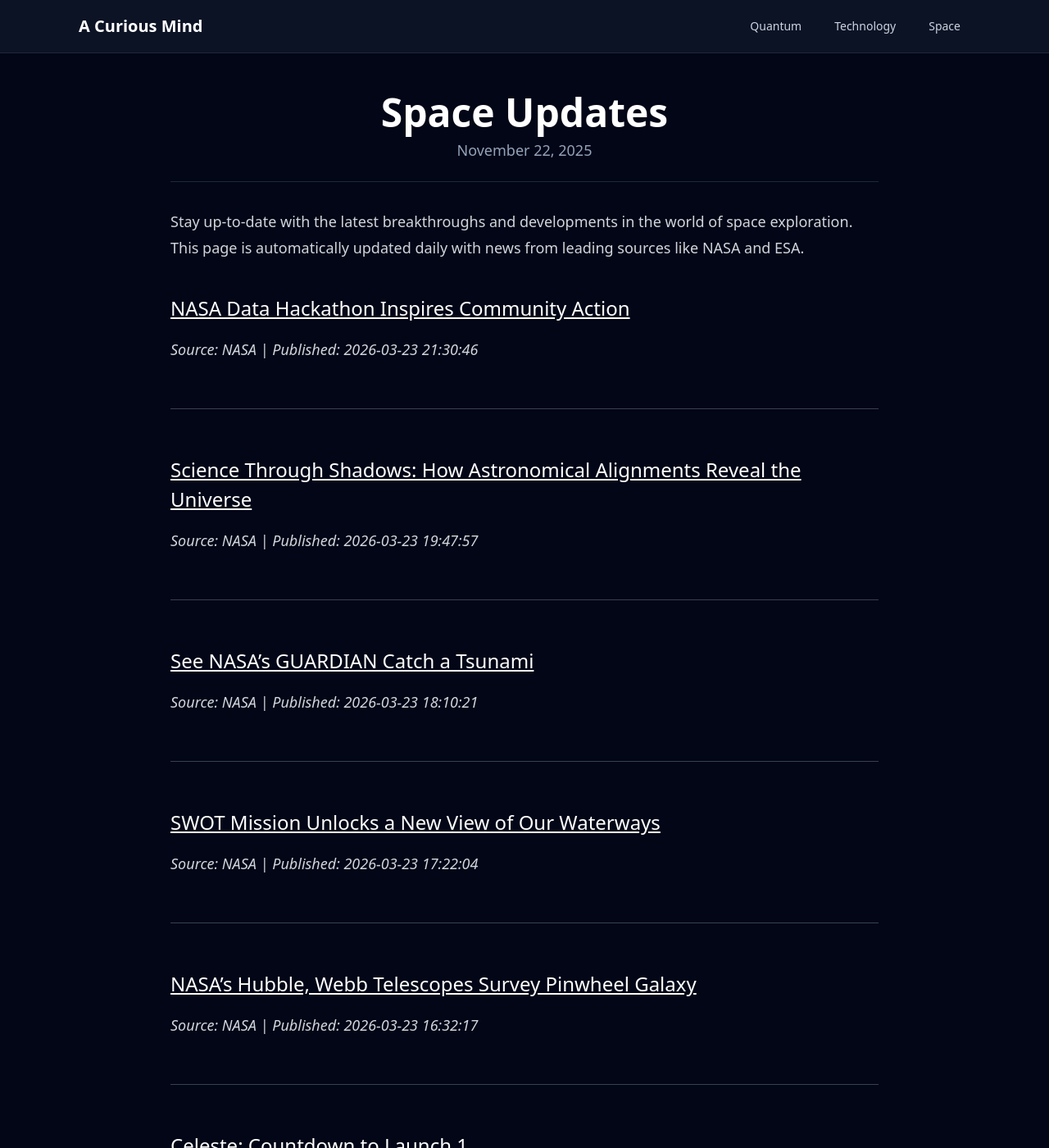
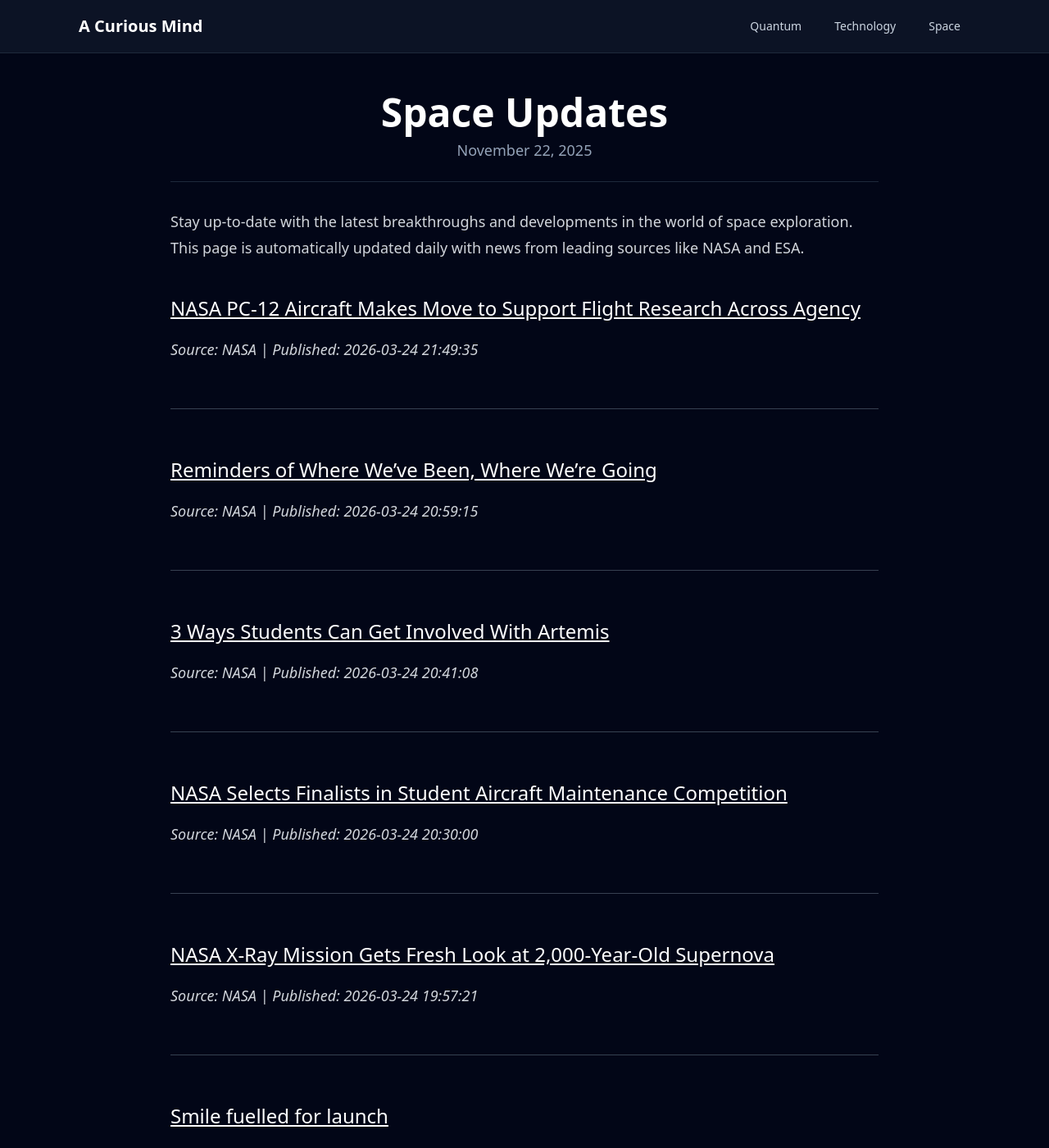
Before and after one commit to onehl7/onehl7.github.io, a Jekyll site: the page built from _posts/2025-11-22-space-updates.md, in a window 1280 px wide and 1400 px high. Shown: the whole window at 82% size. Built offline with Jekyll 4.4.1, drawn with Linux system fonts in a browser that asks for light colours; nearby versions of some CDN libraries; some of the changed text lies outside the part shown.

Commit message:
Update space news data

```diff
--- a/_data/space_news.json
+++ b/_data/space_news.json
@@ -1,33 +1,45 @@
 [
   {
     "source": "NASA",
-    "title": "NASA Data Hackathon Inspires Community Action",
-    "link": "https://science.nasa.gov/get-involved/citizen-science/nasa-data-hackathon-inspires-community-action/",
-    "published": "2026-03-23 21:30:46"
+    "title": "NASA PC-12 Aircraft Makes Move to Support Flight Research Across Agency",
+    "link": "https://www.nasa.gov/image-article/nasa-pc-12-aircraft-makes-move-to-support-flight-research-across-agency/",
+    "published": "2026-03-24 21:49:35"
   },
   {
     "source": "NASA",
-    "title": "Science Through Shadows: How Astronomical Alignments Reveal the Universe",
-    "link": "https://science.nasa.gov/learning-resources/science-activation/science-through-shadows-how-astronomical-alignments-reveal-the-universe/",
-    "published": "2026-03-23 19:47:57"
+    "title": "Reminders of Where We\u2019ve Been, Where We\u2019re Going",
+    "link": "https://www.nasa.gov/image-article/reminders-of-where-weve-been-where-were-going/",
+    "published": "2026-03-24 20:59:15"
   },
   {
     "source": "NASA",
-    "title": "See NASA\u2019s GUARDIAN Catch a Tsunami",
-    "link": "https://www.nasa.gov/science-research/earth-science/see-nasas-guardian-catch-a-tsunami/",
-    "published": "2026-03-23 18:10:21"
+    "title": "3 Ways Students Can Get Involved With Artemis",
+    "link": "https://www.nasa.gov/learning-resources/3-ways-students-can-get-involved-with-artemis/",
+    "published": "2026-03-24 20:41:08"
   },
   {
     "source": "NASA",
-    "title": "SWOT Mission Unlocks a New View of Our Waterways",
-    "link": "https://science.nasa.gov/earth/swot-mission-unlocks-a-new-view-of-our-waterways/",
-    "published": "2026-03-23 17:22:04"
+    "title": "NASA\u00a0Selects\u00a0Finalists in\u00a0Student Aircraft Maintenance\u00a0Competition",
+    "link": "https://www.nasa.gov/aeronautics/nasa-selects-finalists-in-student-aircraft-maintenance-competition/",
+    "published": "2026-03-24 20:30:00"
   },
   {
     "source": "NASA",
-    "title": "NASA\u2019s Hubble, Webb Telescopes Survey Pinwheel Galaxy",
-    "link": "https://www.nasa.gov/image-article/nasas-hubble-webb-telescopes-survey-pinwheel-galaxy/",
-    "published": "2026-03-23 16:32:17"
+    "title": "NASA X-Ray Mission Gets Fresh Look at 2,000-Year-Old Supernova",
+    "link": "https://www.nasa.gov/image-article/nasa-x-ray-mission-gets-fresh-look-at-2000-year-old-supernova/",
+    "published": "2026-03-24 19:57:21"
+  },
+  {
+    "source": "ESA",
+    "title": "Smile fuelled for launch",
+    "link": "https://www.esa.int/ESA_Multimedia/Images/2026/03/Smile_fuelled_for_launch",
+    "published": "2026-03-24 10:00:00"
+  },
+  {
+    "source": "ESA",
+    "title": "XRISM solves famous star\u2019s 50-year mystery",
+    "link": "https://www.esa.int/Science_Exploration/Space_Science/XRISM_solves_famous_star_s_50-year_mystery",
+    "published": "2026-03-24 08:00:00"
   },
   {
     "source": "ESA",
@@ -43,18 +55,6 @@
   },
   {
     "source": "ESA",
-    "title": "Watch live: First Celeste launch",
-    "link": "https://www.esa.int/Applications/Satellite_navigation/Watch_live_First_Celeste_launch",
-    "published": "2026-03-23 10:06:00"
-  },
-  {
-    "source": "ESA",
-    "title": "Artemis II rolls again",
-    "link": "https://www.esa.int/ESA_Multimedia/Images/2026/03/Artemis_II_rolls_again",
-    "published": "2026-03-20 14:30:00"
-  },
-  {
-    "source": "ESA",
     "title": "\u03b5psilon",
     "link": "https://www.esa.int/Science_Exploration/Human_and_Robotic_Exploration/epsilon",
     "published": "2026-01-21 12:54:00"
```
